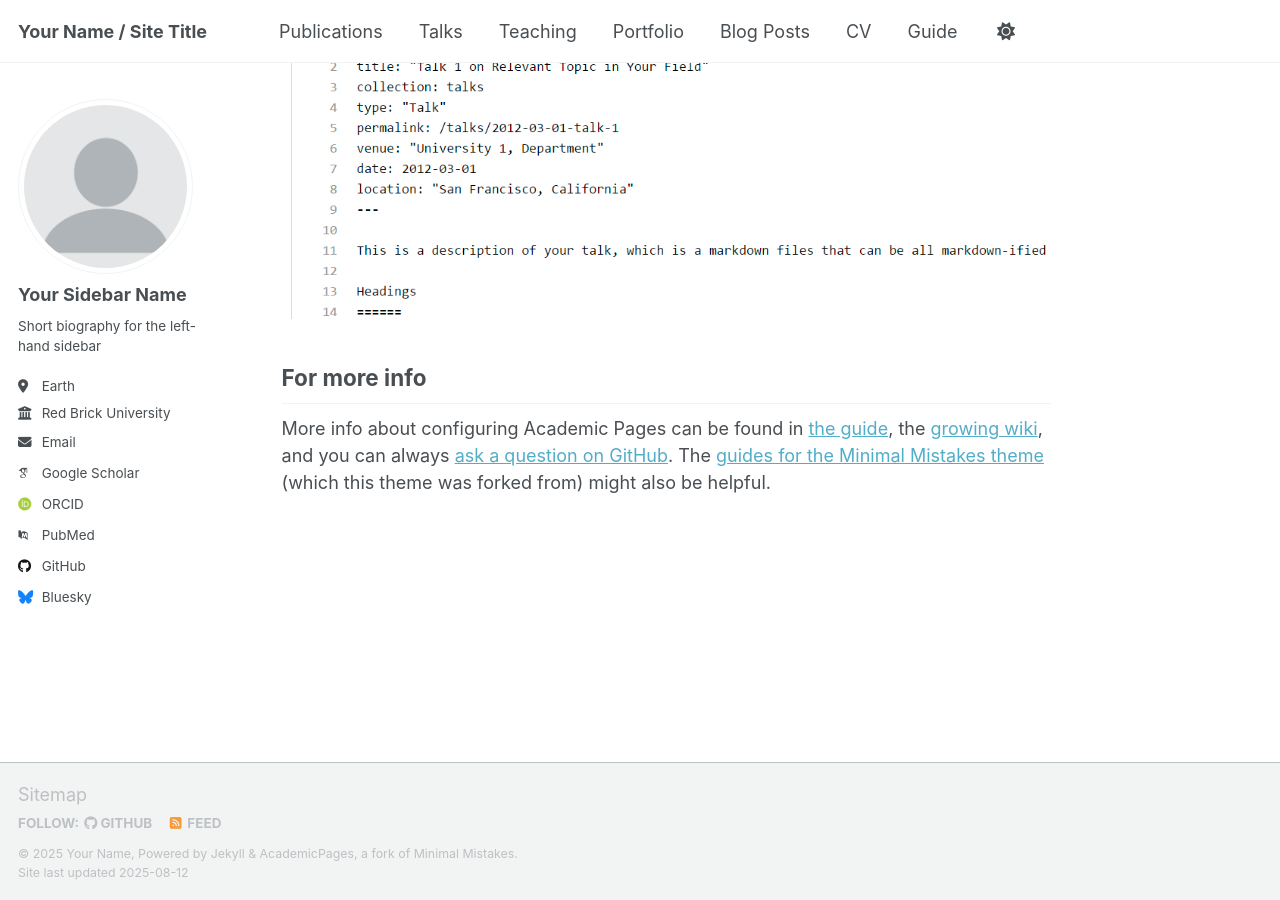
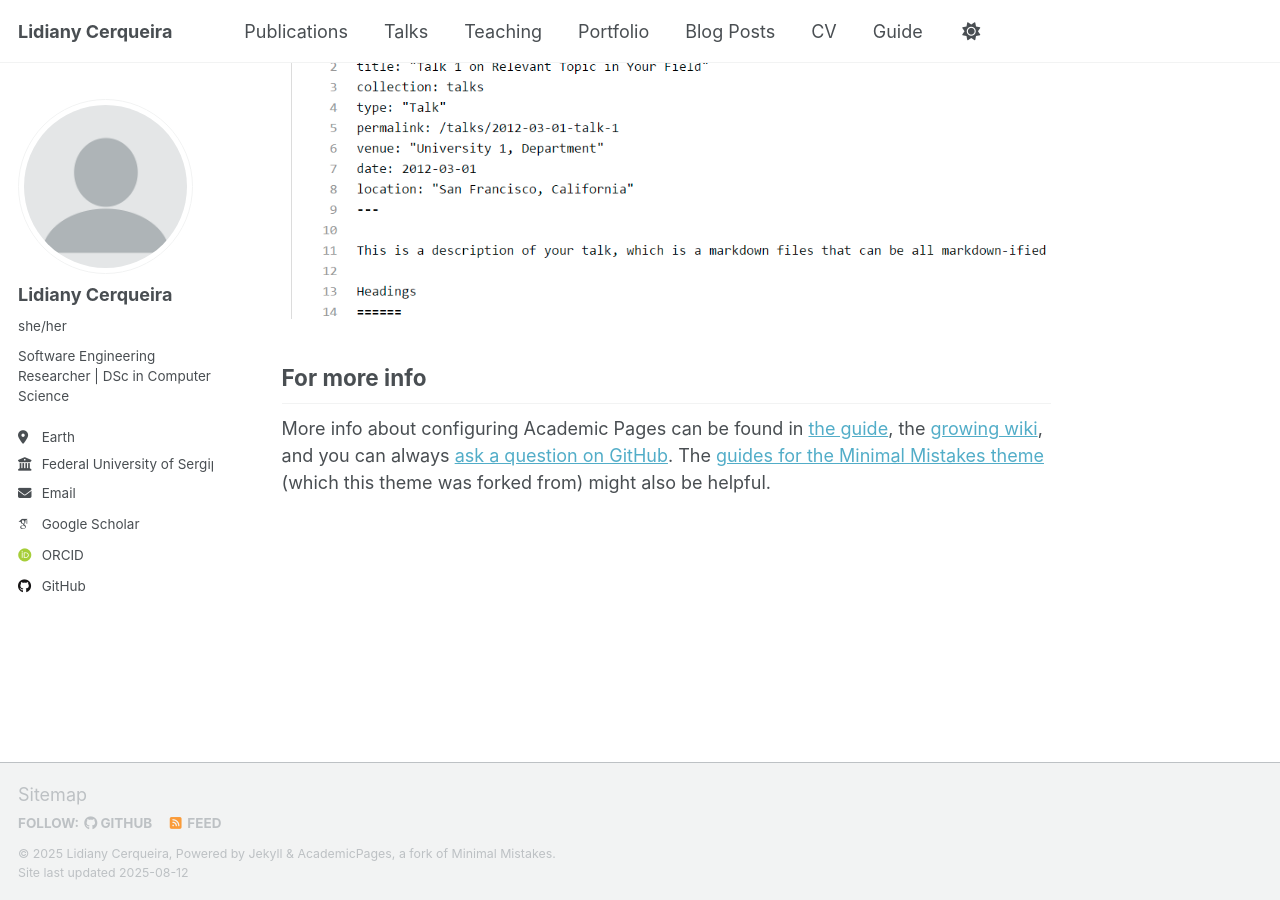
Before and after one commit to lidianycs/lidianycs.github.io, a Jekyll site: the page built from _pages/about.md, in a window 1280 px wide and 900 px high, scrolled down 2880 px. Built offline with Jekyll 4.4.1, drawn with Linux system fonts in a browser that asks for light colours; some web fonts are replaced; a script that is not in the unit is left out.

Commit message:
Update _config.yml
data setup

```diff
--- a/_config.yml
+++ b/_config.yml
@@ -9,13 +9,12 @@
 # Basic Site Settings
 locale                   : "en-US"
 site_theme               : "default" # Currently available options are "default", "air"
-title                    : "Your Name / Site Title"
-title_separator          : "-"
-name                     : &name "Your Name"
-description              : &description "personal description"
-url                      : https://academicpages.github.io # the base hostname & protocol for your site e.g. "https://[your GitHub username].github.io" or if you already have some other page hosted on Github then use "https://[your GitHub username].github.io/[Your Repo Name]"
-baseurl                  : "" # the subpath of your site, e.g. "/blog"
-repository               : "academicpages/academicpages.github.io"
+title: "Lidiany Cerqueira"
+name: "Lidiany Cerqueira"
+description: "Software Engineering Researcher"
+email: your@email
+url: "https://lidianycs.github.io"   # keep exactly this for a user site
+baseurl: ""                           # empty for user sites
 
 # Site Author - The following control what appear as part of the author content on the side bar.
 #               If a field is blank the icon and link will not appear, otherwise it will be shown.
@@ -23,25 +22,24 @@ repository               : "academicpages/academicpages.github.io"
 author:
   # Biographic information
   avatar           : "profile.png"
-  name             : "Your Sidebar Name"
-  pronouns         : # example: "she/her"
-  bio              : "Short biography for the left-hand sidebar"
+  name             : "Lidiany Cerqueira"
+  pronouns         : "she/her"
+  bio              : "Software Engineering Researcher | DSc in Computer Science"
   location         : "Earth"
-  employer         : "Red Brick University"
+  employer         : "Federal University of Sergipe"
   uri              : # URL
   email            : "none@example.org"
 
   # Academic websites
   academia         : # URL
   arxiv            : # URL - Update with the correct link to your profile
-  googlescholar    : "https://scholar.google.com/citations?user=PS_CX0AAAAAJ"
+  googlescholar    : "https://scholar.google.com/citations?user=kxhHAW4AAAAJ"
   inspire-hep      : # URL
   impactstory      : # URL
-  orcid            : "http://orcid.org/yourorcidurl"
-  semantic         : # URL
-  pubmed           : "https://www.ncbi.nlm.nih.gov/pubmed/?term=john+snow"
+  orcid            : "http://orcid.org/0000-0002-4989-0986"
+
   researchgate     : # URL
-  scopus           : # URL
+
 
   # Repositories and software development
   bitbucket        : # Username - Update with your username on the site
@@ -51,32 +49,11 @@ author:
   kaggle           : # Username
   stackoverflow    : # User number or user number and name (i.e., use "1" or "1/jeff-atwood")
 
-  # Social media
-  artstation       : # Username
-  bluesky          : "bsky.app" # Replace this with you Bluesky username
-  facebook         : # Username
-  flickr           : # Username
-  foursquare       : # Username
-  goodreads        : # Username
-  google_plus      : # Username
-  keybase          : # Username
-  instagram        : # Username
-  lastfm           : # Username
-  linkedin         : # Username
-  mastodon         : # URL
-  medium           : # URL
-  pinterest        : # Username
-  soundcloud       : # Username
-  steam            : # Username
-  telegram         : # URL
-  tumblr           : # Username
-  twitter          : # Username for X / Twitter
-  vine             : # Username
-  weibo            : # Username
-  wikipedia        : # Username
-  xing             : # Username
-  youtube          : # Username
-  zhihu            : # Username
+  # Social
+github_username: lidianycs
+linkedin_username: lidianycs
+google_scholar_id: kxhHAW4AAAAJ
+orcid: 0000-0002-4989-0986
 
 # Publication Category - The following the list of publication categories and their headings
 publication_category:
```
